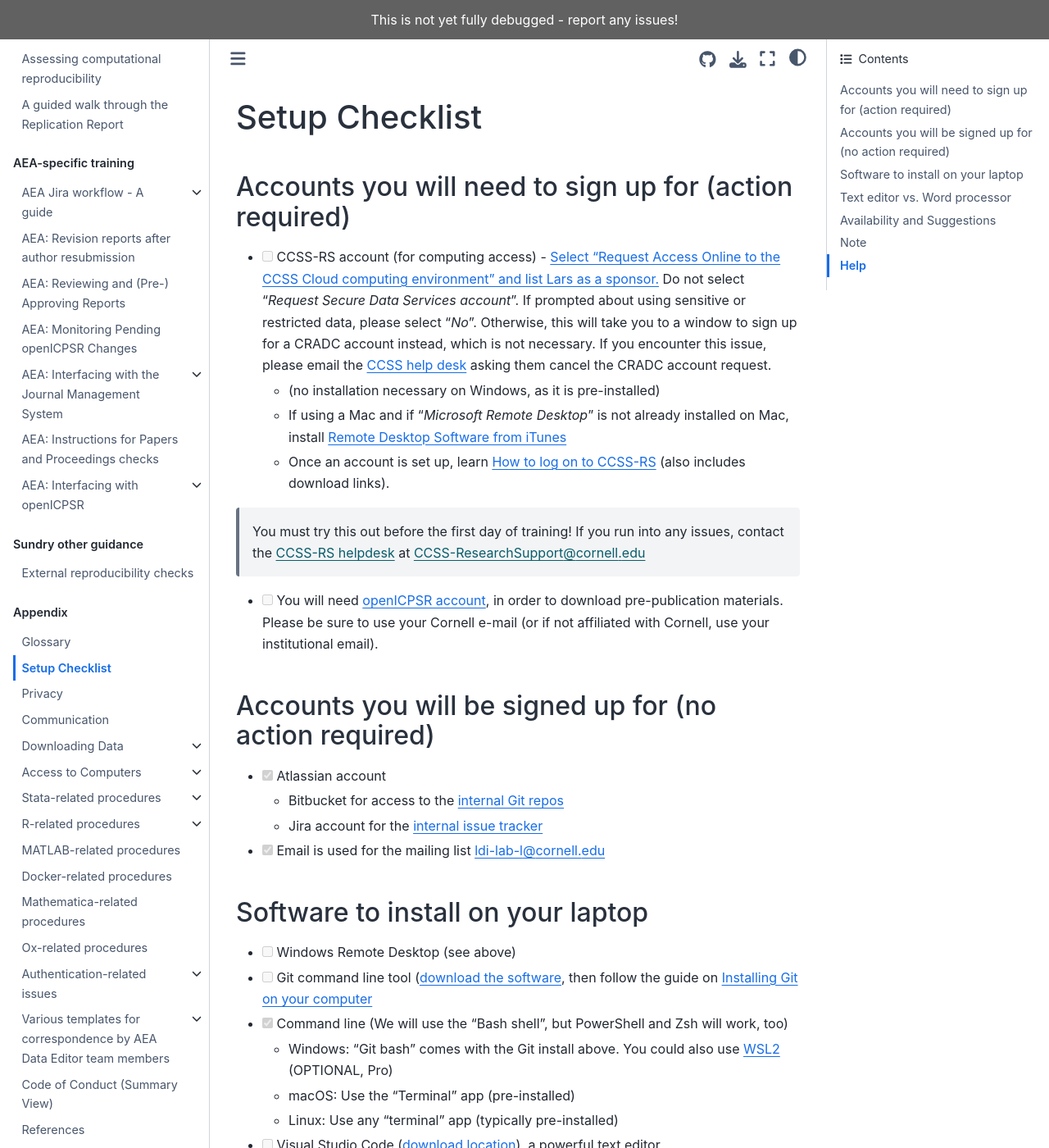
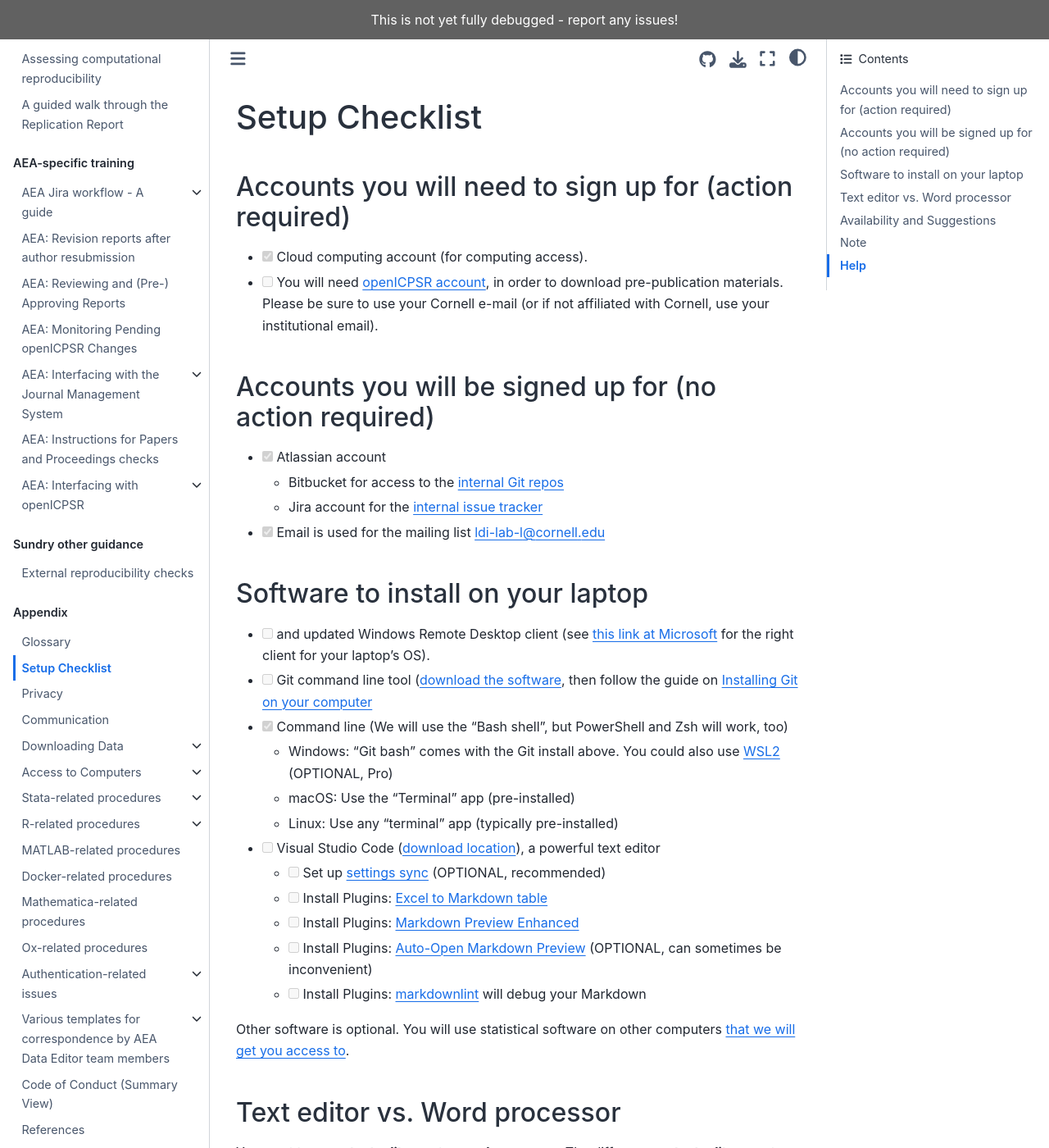
Before and after one commit to labordynamicsinstitute/ldilab-manual, a Jupyter Book: the page built from 91-setup-checklist.md, in a window 1280 px wide and 1400 px high. Shown: the whole window at 82% size. Built offline with Jupyter Book 1.0.4 settings and Sphinx 7.4.7 and the Sphinx Book theme 1.1.4, drawn with Linux system fonts in a browser that asks for light colours.

Commit message:
Update 91-setup-checklist.md

```diff
--- a/91-setup-checklist.md
+++ b/91-setup-checklist.md
@@ -3,13 +3,7 @@
 
 ## Accounts you will need to sign up for (action required)
 
-- [ ] CCSS-RS account (for computing access) - [Select "Request Access Online to the CCSS Cloud computing environment" and list Lars as a sponsor.](https://socialsciences.cornell.edu/research-support/compute-infrastructure) Do not select "*Request Secure Data Services account*". If prompted about using sensitive or restricted data, please select "*No*". Otherwise, this will take you to a window to sign up for a CRADC account instead, which is not necessary. If you encounter this issue, please email the [CCSS help desk](https://socialsciences.cornell.edu/help-center#Helpdesk) asking them cancel the CRADC account request.
-    - (no installation necessary on Windows, as it is pre-installed)
-    - If using a Mac and if "*Microsoft Remote Desktop*"  is not already installed on Mac, install [Remote Desktop Software from iTunes](https://itunes.apple.com/us/app/microsoft-remote-desktop-10/id1295203466)
-    - Once an account is set up, learn [How to log on to CCSS-RS](https://socialsciences.cornell.edu/research-support/login-instructions) (also includes download links).
-
-> You must try this out before the first day of training! If you run into any issues, contact the [CCSS-RS helpdesk](https://socialsciences.cornell.edu/help-center#Helpdesk) at [CCSS-ResearchSupport@cornell.edu](mailto:CCSS-ResearchSupport@cornell.edu)
-
+- [x] Cloud computing account (for computing access).
 - [ ] You will need [openICPSR account](https://www.icpsr.umich.edu/cgi-bin/newacct), in order to download pre-publication materials. Please be sure to use your Cornell e-mail (or if not affiliated with Cornell, use your institutional email).
 
 ## Accounts you will be signed up for (no action required)
@@ -21,7 +15,7 @@
 
 ## Software to install on your laptop
 
-- [ ] Windows Remote Desktop (see above)
+- [ ] and updated Windows Remote Desktop client (see [this link at Microsoft](https://learn.microsoft.com/en-us/windows-server/remote/remote-desktop-services/clients/remote-desktop-clients) for the right client for your laptop's OS).
 - [ ] Git command line tool ([download the software](https://git-scm.com/downloads), then follow the guide on [Installing Git on your computer](https://github.com/labordynamicsinstitute/ldi-lab-standards/wiki/Setting-up-Git)
 - [x] Command line (We will use the "Bash shell", but PowerShell and Zsh will work, too)
     - Windows: "Git bash" comes with the Git install above. You could also use [WSL2](https://docs.microsoft.com/en-us/windows/wsl/install-win10) (OPTIONAL, Pro)
```
